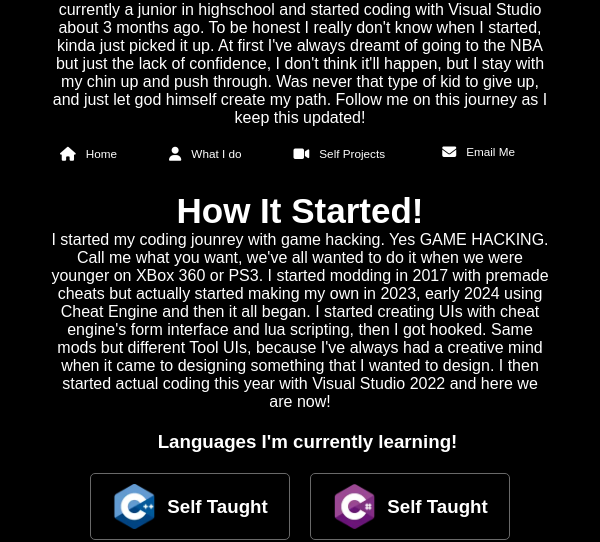
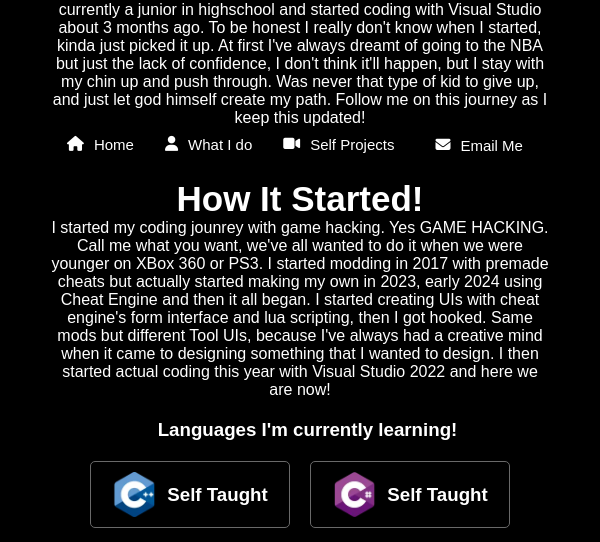
Before and after one commit to Perfectonq/BCarreon-Portfolio, a plain HTML site: page index.html in a window 600 px wide. Shown: the part 895-1437 px from the top of the page. Drawn offline with Linux system fonts and the light colour scheme.

Commit message:
Update design.css

```diff
--- a/design.css
+++ b/design.css
@@ -234,28 +234,34 @@ nav .left a {
 
   .hero-section .right {
     display: flex;
-    margin-left: -10px;
-    justify-content: space-between;
+    margin-left: 5px;
+    margin: auto;
+    justify-content: space-evenly;
     align-items: center;
     width: 100%;
     height: auto;
+    text-wrap: none;
+    flex-wrap: wrap;
+
   }
 
+
   .hero-section .right a {
-    font-size: 14px;
-    margin: 0 10px;
-    margin-top: 10px;
-    gap: 5px;
-    padding: 10px;
+    font-size: 15px;
+    margin: 0 9px;
+    margin-top: 3px;
+    padding: 5px;
     display: flex;
+  }
+
+  .hero-section .right span {
+    font-size: 15px;
+    text-align:right;
     text-wrap: none;
   }
 
-  .hero-section .right span {
-    font-size: 11.73px;
-    text-align:center;
-    text-wrap: none;
-    display: flex;
+  .hero-section fa-solid fa-user {
+    text-align: center;
   }
 
   .hero-section img {
@@ -265,4 +271,5 @@ nav .left a {
 
   }
 
+
 }
```
